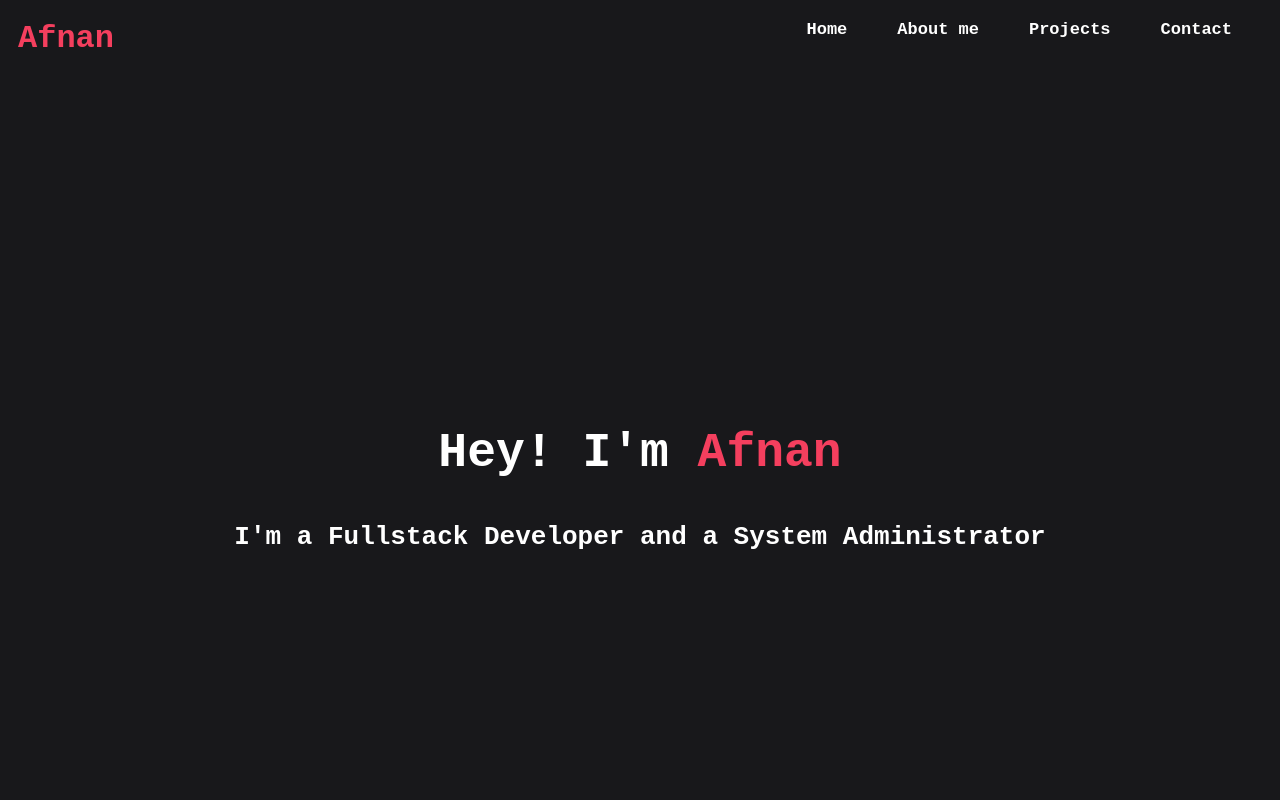
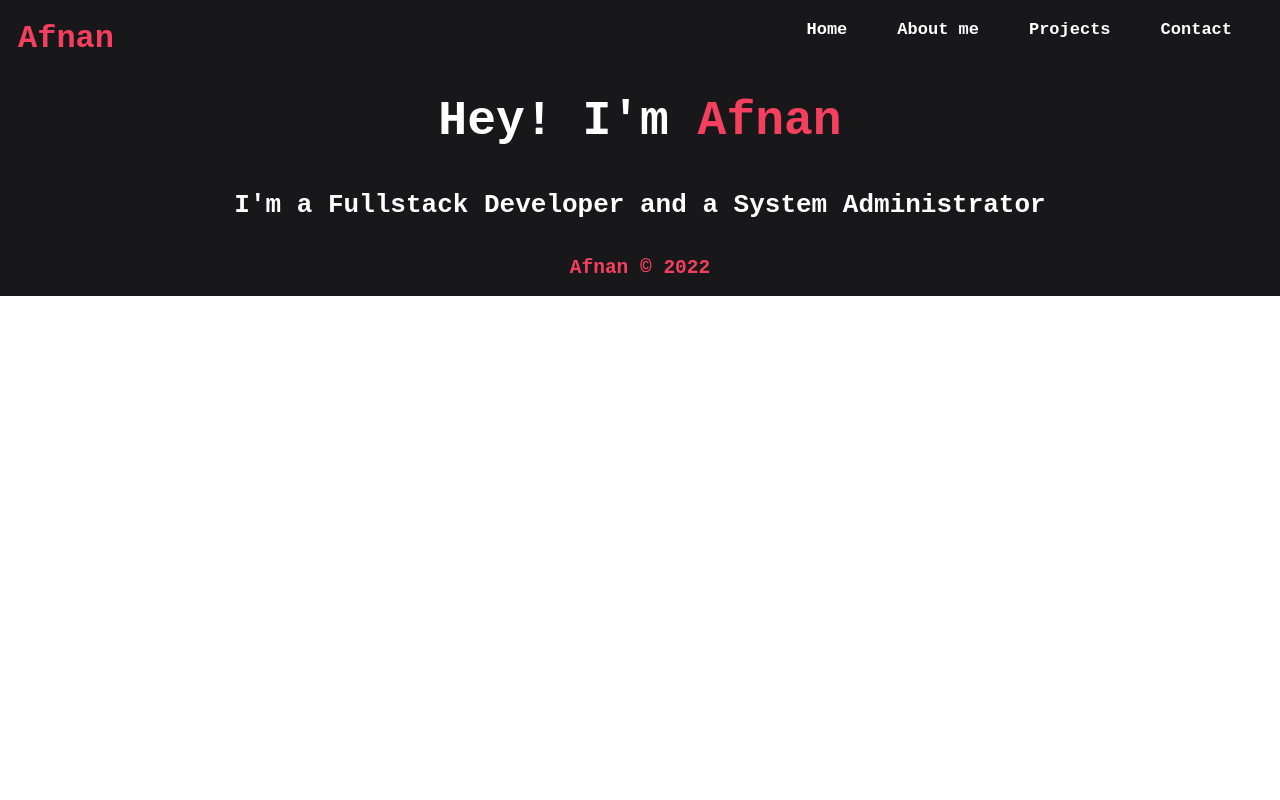
Before and after one commit to afnan007a/Portfolio-NextJS, a Next.js app: page / in a window 1280 px wide. Shown: the top 800 px of the page. Built offline with nearby package versions, Linux system fonts and the light colour scheme.

Commit message:
Update Home.module.css

```diff
--- a/styles/Home.module.css
+++ b/styles/Home.module.css
@@ -1,6 +1,5 @@
 .container {
   background-color: #18181B;
-  min-height: 120vh;
   padding: 0 0.5rem;
   display: flex;
   flex-direction: column;
```
